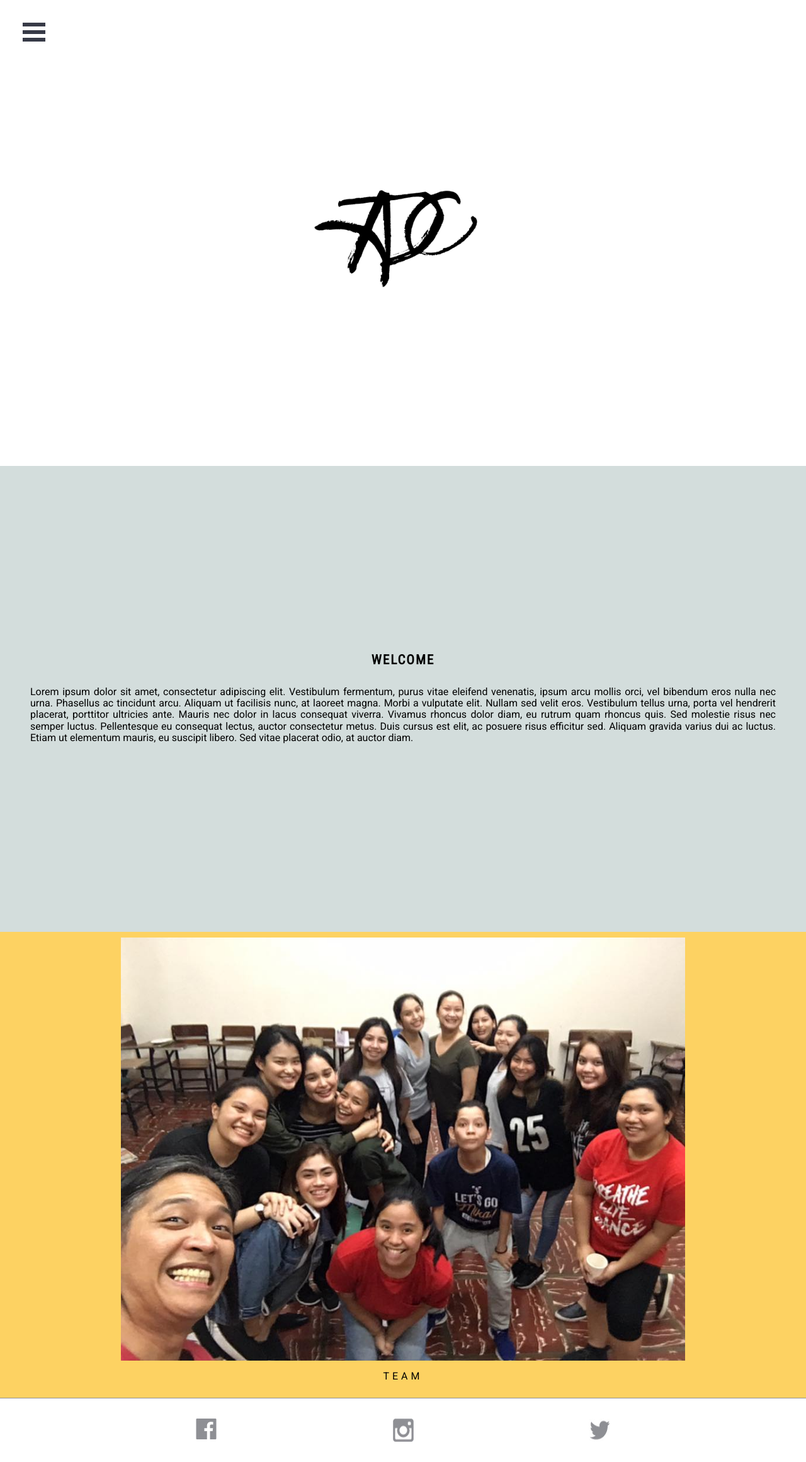
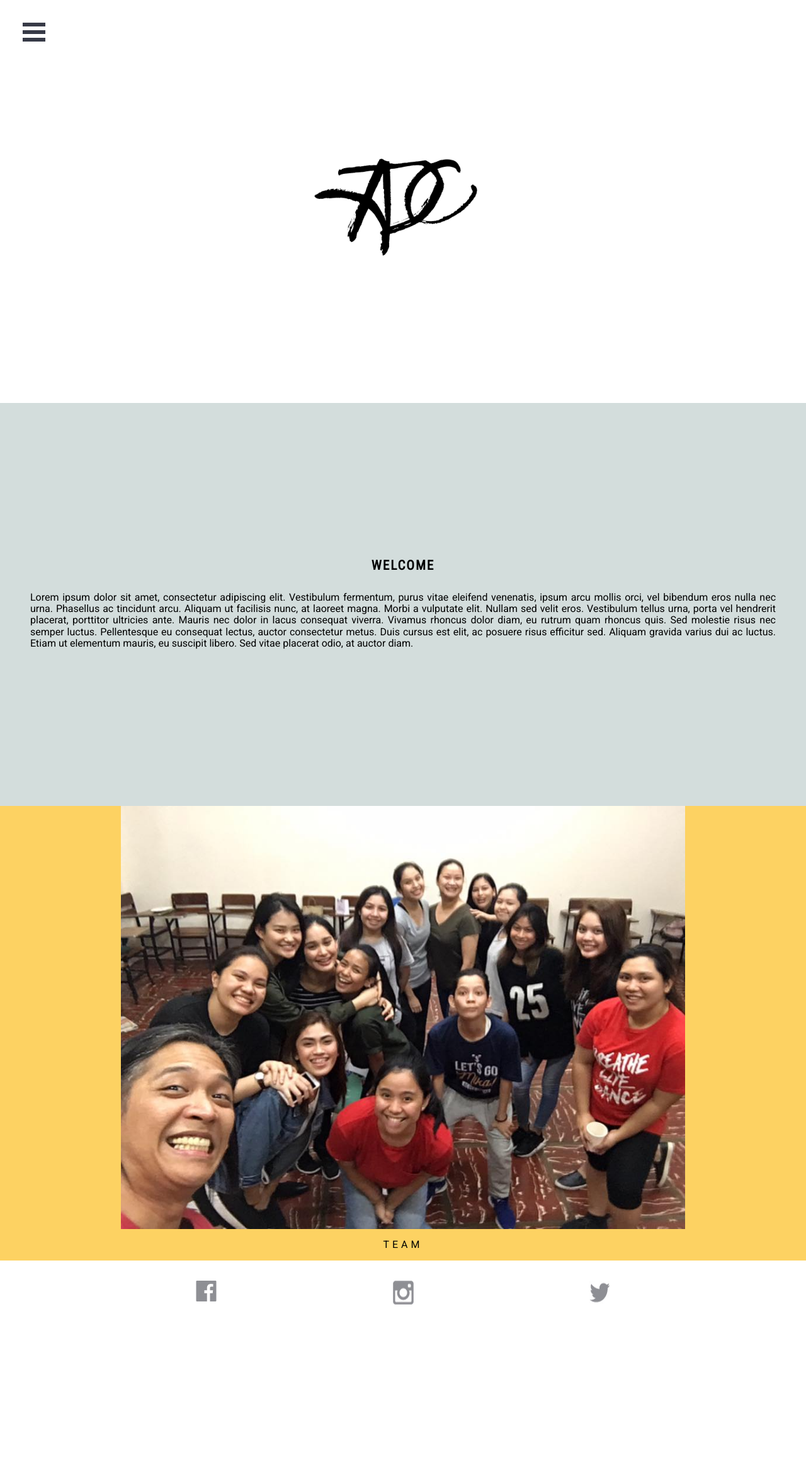
Before and after one commit to raindecastro/tadc-jazz, a React app: page / in a window 1280 px wide. Shown: the whole page at 63% size. After the commit the page ends 2104 px from the top, so only its background shows below. Built offline with nearby package versions, Linux system fonts and the light colour scheme.

Commit message:
updated css

```diff
--- a/src/components/Sidebar.js
+++ b/src/components/Sidebar.js
@@ -38,13 +38,13 @@ export default class SideBar extends React.Component {
         }>Logo</a>
         <a id="about" className="menu-item" onClick={() =>
             {
-                scroll.scrollTo(740)
+                scroll.scrollTo(640)
                 this.closeMenu();
             }
         }>About</a>
         <a id="team" className="menu-item" onClick={() =>
             {
-                scroll.scrollTo(1480)
+                scroll.scrollTo(1280)
                 this.closeMenu();
             }
         }>Team</a>
--- a/src/styles/components/_footer.scss
+++ b/src/styles/components/_footer.scss
@@ -1,6 +1,6 @@
 footer {
     padding: 3.2rem;
-    border-top: 1px solid #919191;
+    // border-top: 1px solid #919191;
 }
 
 .footer__links {
--- a/src/styles/components/_header.scss
+++ b/src/styles/components/_header.scss
@@ -11,7 +11,7 @@
     display: flex;
     justify-content: center;
     align-items: center;
-    min-height: 740px;
+    min-height: 640px;
 }
 
 .main__container {
@@ -23,7 +23,7 @@
     justify-content: center;
     flex-direction: column;
     align-items: center;
-    min-height: 740px;
+    min-height: 640px;
     background-color: #d3dddc;
 }
 
@@ -52,7 +52,7 @@
     justify-content: center;
     flex-direction: column;
     align-items: center;
-    min-height: 740px;
+    min-height: 640px;
     background-color: #fdd262;
 }
 
```
